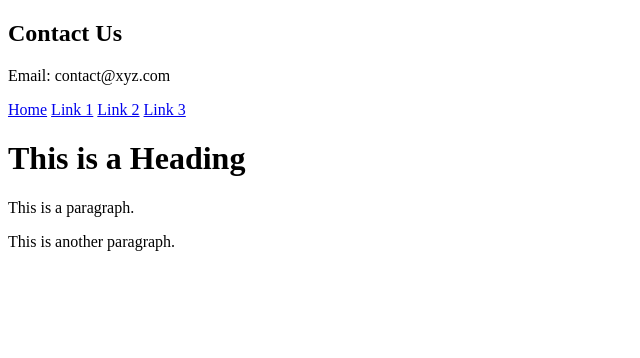
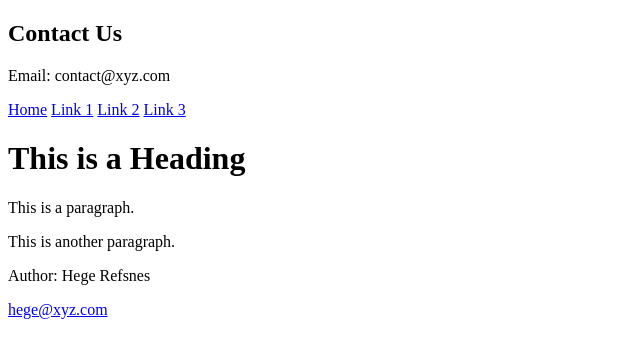
Before and after one commit to Esmac1/website, a plain HTML site: page index.html in a window 1280 px wide. Shown: the whole page, without its empty margins (0-640 px from the left). Drawn offline with Linux system fonts and the light colour scheme.

Commit message:
user2 added new line to footer

```diff
--- a/index.html
+++ b/index.html
@@ -22,5 +22,9 @@
  <p>This is a paragraph.</p>
  <p>This is another paragraph.</p>
 </div>
+<footer>
+    <p>Author: Hege Refsnes</p>
+    <p><a href="mailto:xyz.com">hege@xyz.com</a></p>
+  </footer>
 </body>
 </html>
```
